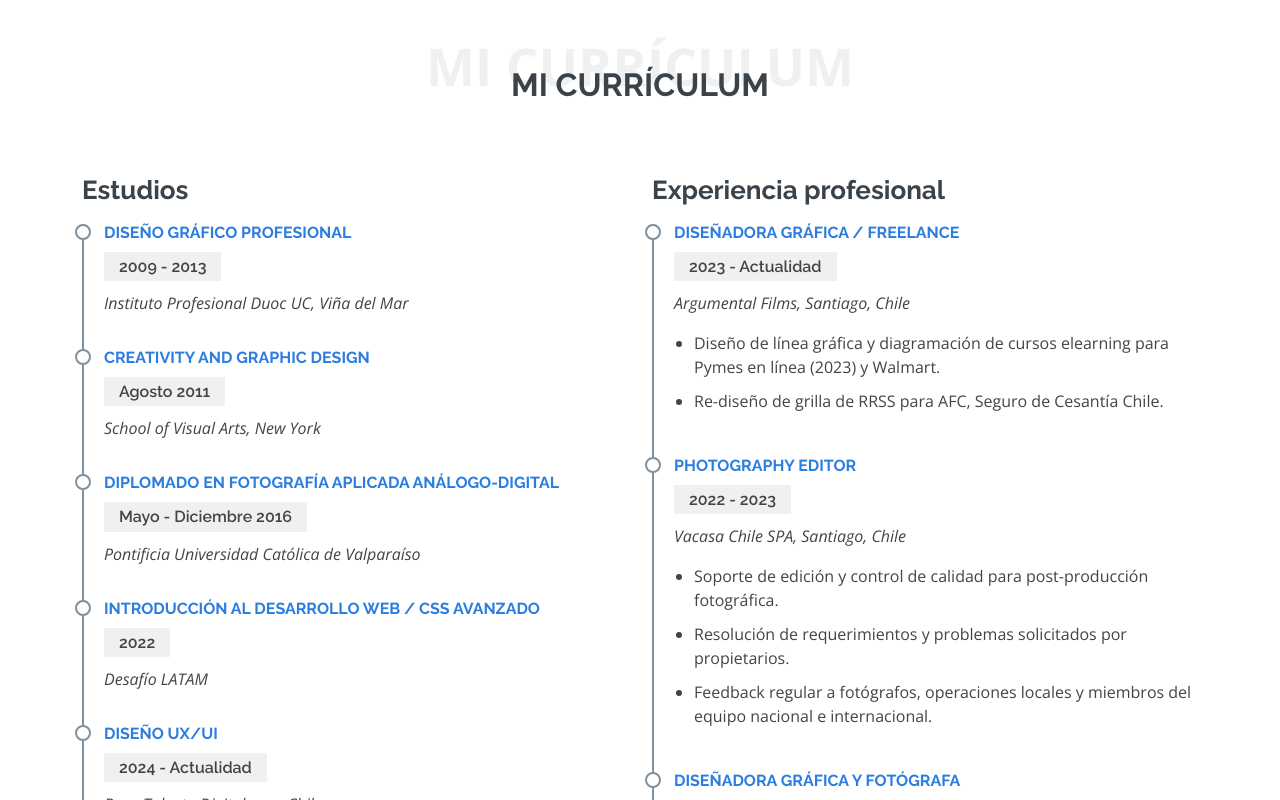
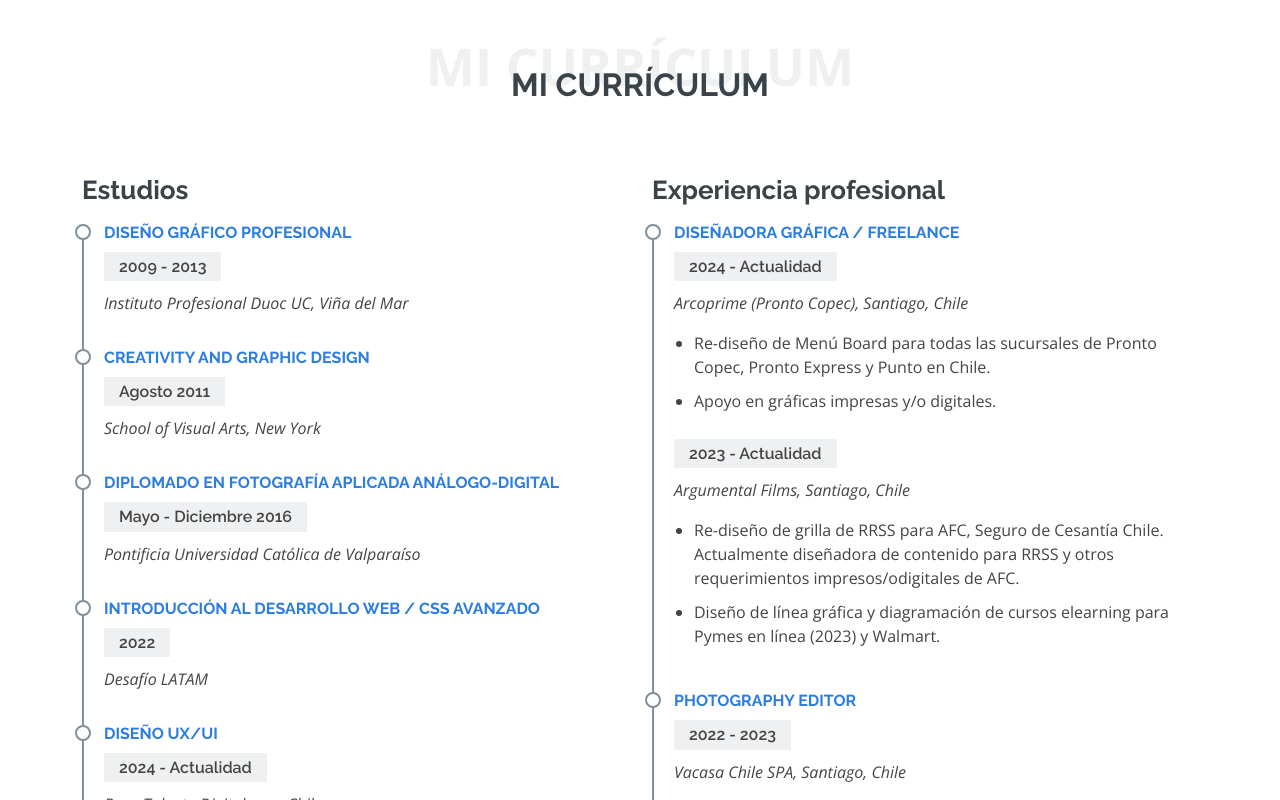
Before and after one commit to olgaorregom/olgaorregom.github.io, a plain HTML site: page index.html in a window 1280 px wide. Shown: the part 1952-2752 px from the top of the page. Drawn offline with nearby package versions, Linux system fonts and the light colour scheme.

Commit message:
Update index.html

```diff
--- a/index.html
+++ b/index.html
@@ -170,8 +170,6 @@
                 </div>
 
               </div>
-
-
           </div>
         </div>
 
@@ -220,7 +218,7 @@
 
             </div>
 
-                        <div class="resume-item">
+            <div class="resume-item">
               <h4>Diseño UX/UI</h4>
               <h5>2024 - Actualidad</h5>
               <p><em>Baca Talento Digital para Chile</em></p>
@@ -232,13 +230,21 @@
 
             <div class="resume-item">
               <h4>Diseñadora Gráfica / Freelance</h4>
+              <h5>2024 - Actualidad</h5>
+              <p><em>Arcoprime (Pronto Copec), Santiago, Chile</em></p>
+              <p>
+              <ul>
+                <li>Re-diseño de Menú Board para todas las sucursales de Pronto Copec, Pronto Express y Punto en Chile.</li>
+                <li>Apoyo en gráficas impresas y/o digitales.</li>
+              </ul>
+              </p>
+
               <h5>2023 - Actualidad</h5>
               <p><em>Argumental Films, Santiago, Chile</em></p>
               <p>
               <ul>
-                <li>Diseño de línea gráfica y diagramación de cursos elearning para Pymes en
-línea (2023) y Walmart.</li>
-                <li>Re-diseño de grilla de RRSS para AFC, Seguro de Cesantía Chile.</li>
+                <li>Re-diseño de grilla de RRSS para AFC, Seguro de Cesantía Chile. Actualmente diseñadora de contenido para RRSS y otros requerimientos impresos/odigitales de AFC.</li>
+                <li>Diseño de línea gráfica y diagramación de cursos elearning para Pymes en línea (2023) y Walmart.</li>
               </ul>
               </p>
             </div>
```
